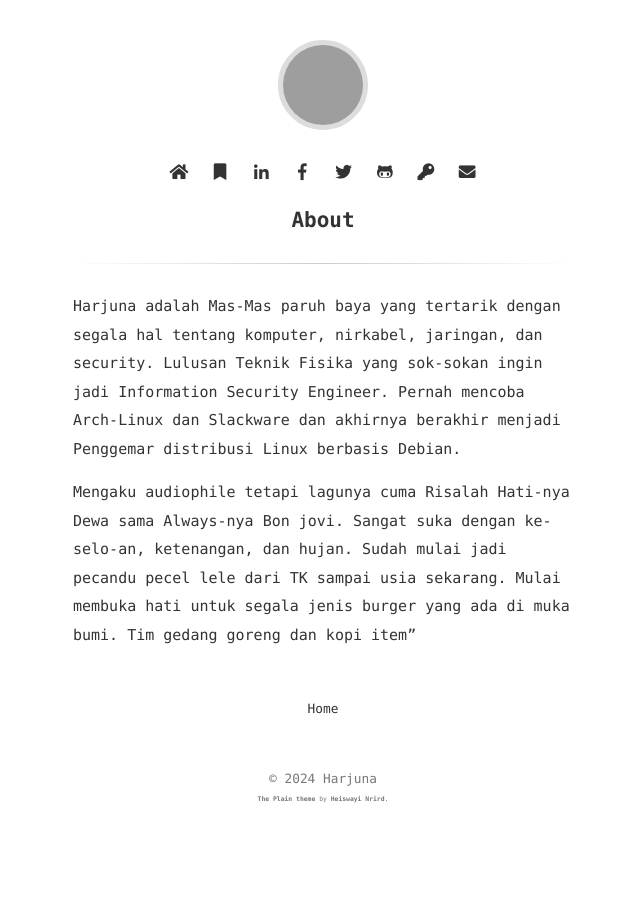
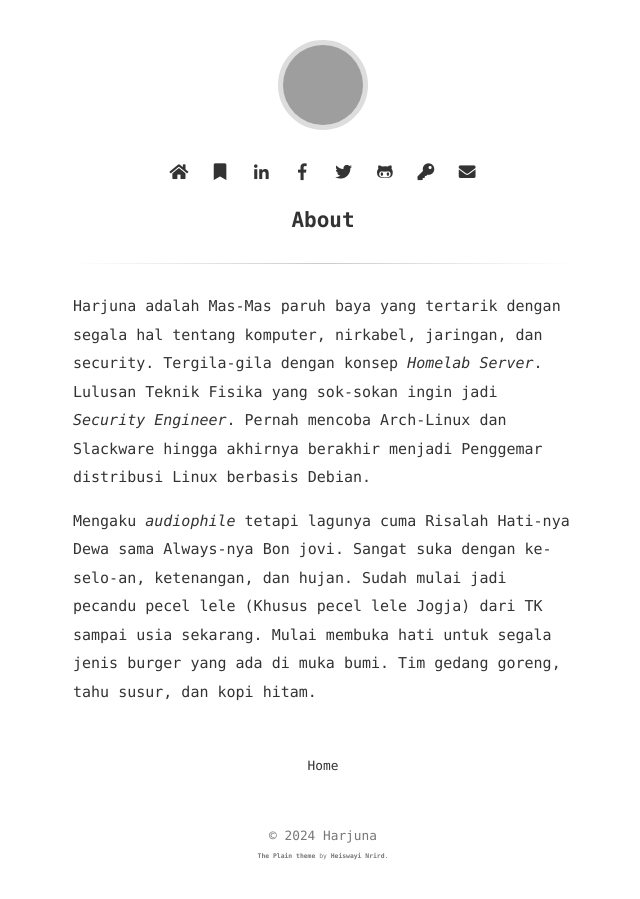
Before and after one commit to harjunacandra/harjuna.github.io, a Jekyll site: the page built from about.md, in a window 1280 px wide, cut to the strip 0-901 px from the top of the page. Shown: the whole strip, without its empty margins (317-957 px from the left). Built offline with Jekyll 4.4.1, drawn with Linux system fonts in a browser that asks for light colours; grey boxes are pictures that could not be loaded.

Commit message:
Update about.md
Benerin typo

```diff
--- a/about.md
+++ b/about.md
@@ -2,6 +2,6 @@
 layout: page
 title: About
 ---
-Harjuna adalah Mas-Mas paruh baya yang tertarik dengan segala hal tentang komputer, nirkabel, jaringan, dan security.  Lulusan Teknik Fisika yang sok-sokan ingin jadi Information Security Engineer. Pernah mencoba Arch-Linux dan Slackware dan akhirnya berakhir menjadi Penggemar distribusi Linux berbasis Debian.
+Harjuna adalah Mas-Mas paruh baya yang tertarik dengan segala hal tentang komputer, nirkabel, jaringan, dan security. Tergila-gila dengan konsep _Homelab_ _Server_. Lulusan Teknik Fisika yang sok-sokan ingin jadi _Security Engineer_. Pernah mencoba Arch-Linux dan Slackware hingga akhirnya berakhir menjadi Penggemar distribusi Linux berbasis Debian.
 
-Mengaku audiophile tetapi lagunya cuma Risalah Hati-nya Dewa sama Always-nya Bon jovi. Sangat suka dengan ke-selo-an, ketenangan, dan hujan.  Sudah mulai jadi pecandu  pecel lele dari TK sampai usia sekarang. Mulai membuka hati untuk segala jenis burger yang ada di muka bumi. Tim gedang goreng dan kopi item"
+Mengaku _audiophile_ tetapi lagunya cuma Risalah Hati-nya Dewa sama Always-nya Bon jovi. Sangat suka dengan ke-selo-an, ketenangan, dan hujan. Sudah mulai jadi pecandu pecel lele (Khusus pecel lele Jogja) dari TK sampai usia sekarang. Mulai membuka hati untuk segala jenis burger yang ada di muka bumi. Tim gedang goreng, tahu susur, dan kopi hitam.
```
